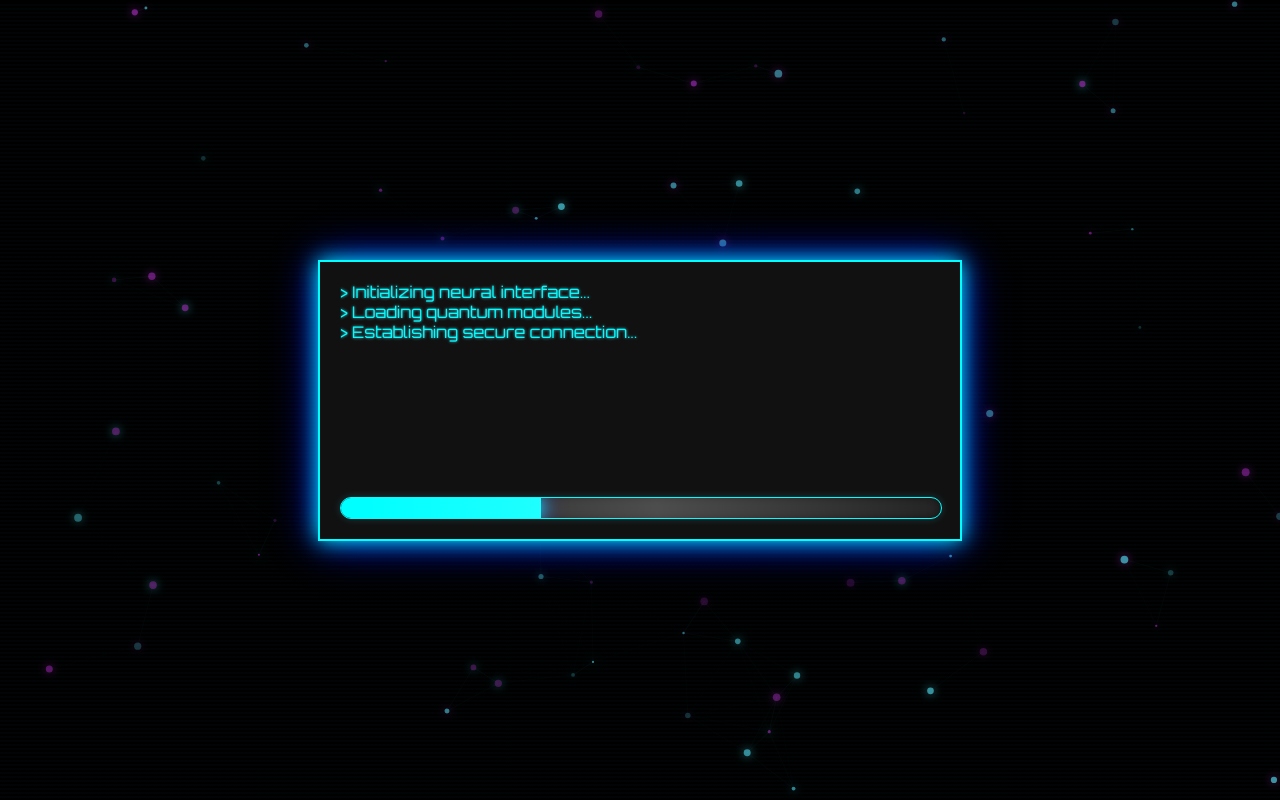
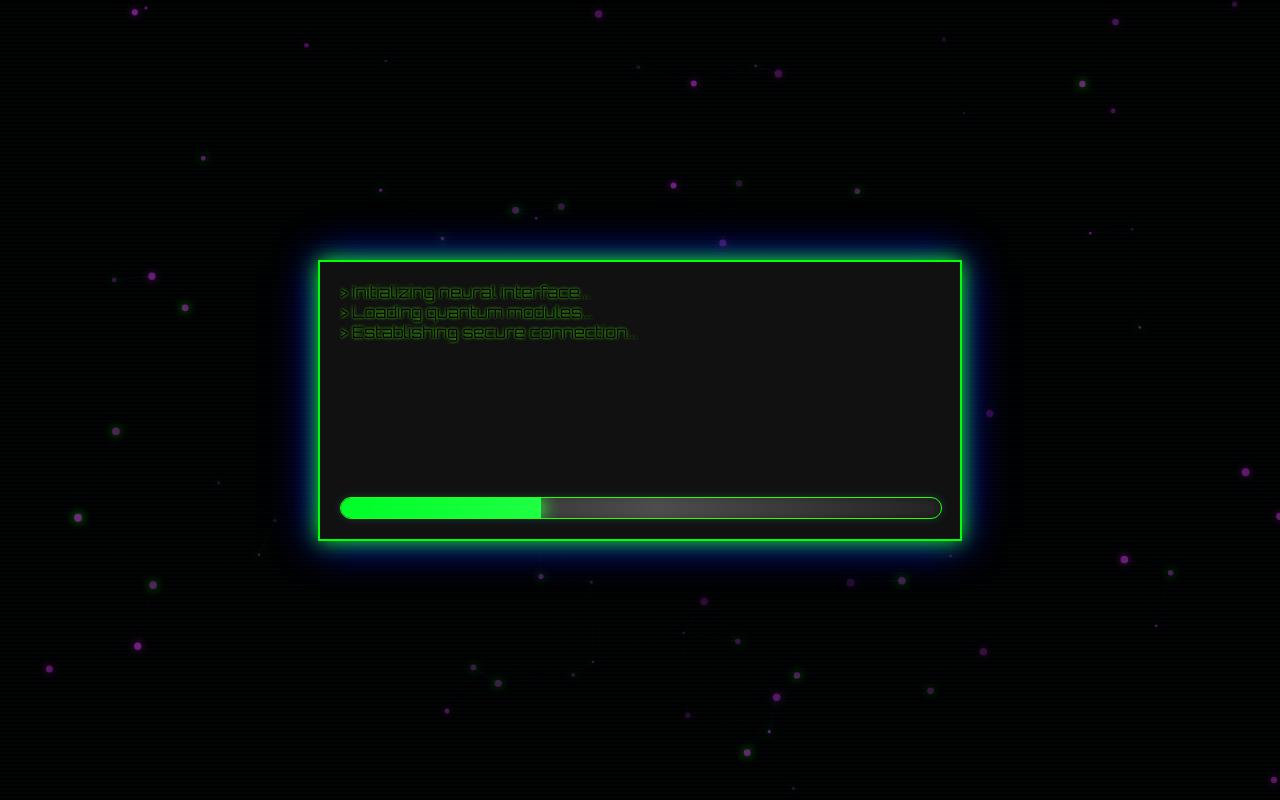
Before and after one commit to rence141/rence141_Myportfolio, a PHP site: page / in a window 1280 px wide. Run offline with PHP 8.4, Linux system fonts and the light colour scheme.

Commit message:
changed colors

```diff
--- a/index.php
+++ b/index.php
@@ -9,7 +9,7 @@
   body {
     margin: 0;
     background: black;
-    color: #0ff; /* neon blue text */
+    color: rgba(0, 0, 0, 1); /* neon blue text */
     font-family: 'Courier New', monospace;
     overflow: hidden;
     height: 100vh;
@@ -87,8 +87,8 @@
     width: 600px;
     background: #111;
     padding: 20px;
-    border: 2px solid #0ff;
-    box-shadow: 0 0 20px #0ff, 0 0 40px #00f;
+    border: 2px solid rgba(0, 255, 8, 1);
+    box-shadow: 0 0 20px rgba(26, 255, 0, 1), 0 0 40px #00f;
   }
 
   .terminal-output {
@@ -96,7 +96,7 @@
     overflow-y: auto;
     white-space: pre-wrap;
     font-size: 1rem;
-    text-shadow: 0 0 3px #4dd0e1;
+    text-shadow: 0 0 3px #4ae90bff;
     font-family: 'Orbitron', monospace;
     font-weight: 300;
   }
@@ -111,16 +111,16 @@
   }
 
   .terminal-output::-webkit-scrollbar-thumb {
-    background: #4dd0e1;
+    background: #14f804ff;
     border-radius: 4px;
-    box-shadow: 0 0 3px #4dd0e1;
+    box-shadow: 0 0 3px #2eea04ff;
   }
 
   .progress-bar {
     width: 100%;
     height: 20px;
     background: #222;
-    border: 1px solid #0ff;
+    border: 1px solid rgba(38, 255, 0, 1);
     margin-top: 15px;
     position: relative;
     border-radius: 12px;
@@ -149,7 +149,7 @@
   .progress {
     width: 0%;
     height: 100%;
-    background: #0ff;
+    background: rgba(0, 255, 42, 1);
     animation: none;
   }
 
@@ -263,10 +263,10 @@
 
   @keyframes progressGlow {
     from {
-      box-shadow: 0 0 5px #0ff;
+      box-shadow: 0 0 5px rgba(13, 255, 0, 1);
     }
     to {
-      box-shadow: 0 0 20px #0ff, 0 0 30px #00f;
+      box-shadow: 0 0 20px rgba(0, 255, 68, 1), 0 0 30px rgba(61, 170, 2, 1);
     }
   }
 </style>
@@ -303,7 +303,7 @@ const columns = Math.floor(canvas.width / fontSize);
 let drops = Array(columns).fill(1);
 
 let stopFalling = false;
-let normalColor = "#0ff";
+let normalColor = "rgba(0, 255, 51, 1)";
 let errorColor = "red";
 
 function draw() {
@@ -411,11 +411,11 @@ function triggerErrorImpact() {
 
     // Flicker terminal border
     const terminal = document.querySelector('.terminal');
-    terminal.style.borderColor = flashes % 2 === 0 ? "darkred" : "#0ff";
+    terminal.style.borderColor = flashes % 2 === 0 ? "darkred" : "rgba(72, 241, 16, 1)";
 
     // Flicker progress bar
     const progressBarEl = document.querySelector('.progress');
-    progressBarEl.style.background = flashes % 2 === 0 ? "darkred" : "#0ff";
+    progressBarEl.style.background = flashes % 2 === 0 ? "darkred" : "rgba(244, 237, 44, 1)";
 
     // Enhanced terminal shake effect
     const shakeX = (Math.random() - 0.5) * 8;
@@ -494,7 +494,7 @@ class Particle {
     this.vy = (Math.random() - 0.5) * 0.5;
     this.size = Math.random() * 3 + 1;
     this.opacity = Math.random() * 0.5 + 0.2;
-    this.color = Math.random() > 0.5 ? '#4dd0e1' : '#9c27b0';
+    this.color = Math.random() > 0.5 ? '#15ff00ff' : '#9c27b0';
   }
 
   update() {
```
